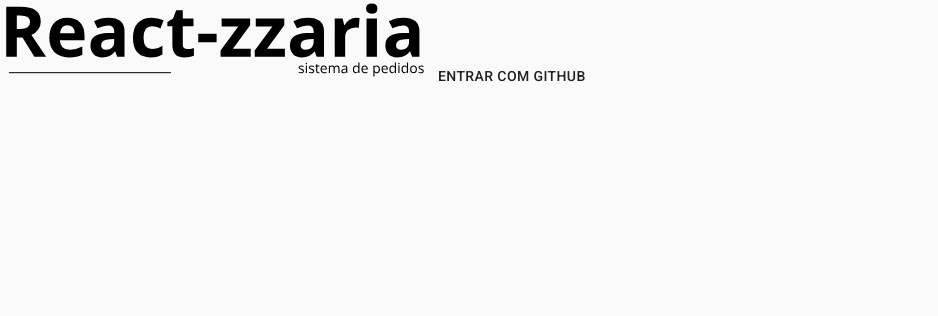
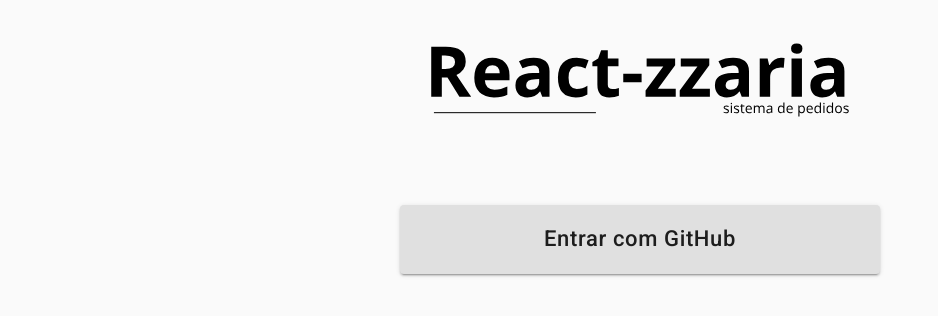
Before and after one commit to danielmatoscastro/reactzzaria, a React (Create React App) app: page /login in a window 1280 px wide. Shown: the top 316 px of the page, without its empty margins (0-938 px from the left). Built offline with nearby package versions, Linux system fonts and the light colour scheme.

Commit message:
Add initial layout and style for Login page.

```diff
--- a/src/pages/Login/index.js
+++ b/src/pages/Login/index.js
@@ -1,12 +1,19 @@
-import React, { Fragment } from 'react';
-import { Button } from '@material-ui/core';
-import { ReactComponent as Logo } from './logoReactzzaria.svg';
+import React from 'react';
+import { Grid } from '@material-ui/core';
+import { Container, MainLogo, GitHubButton } from './style';
 
 const Login = () => (
-  <Fragment>
-    <Logo />
-    <Button>Entrar com GitHub</Button>
-  </Fragment>
+  <Container>
+    <Grid container justify="center" spacing={10}>
+      <Grid item>
+        <MainLogo />
+      </Grid>
+
+      <Grid item xs={12} container justify="center">
+        <GitHubButton>Entrar com GitHub</GitHubButton>
+      </Grid>
+    </Grid>
+  </Container>
 );
 
 export default Login;
--- /dev/null
+++ b/src/pages/Login/style.js
@@ -0,0 +1,21 @@
+import styled from 'styled-components/macro';
+import { Button } from '@material-ui/core';
+import { ReactComponent as Logo } from './logoReactzzaria.svg';
+
+export const Container = styled.div`
+  padding: 40px;
+`;
+
+export const MainLogo = styled(Logo)`
+  width: 100%;
+`;
+
+export const GitHubButton = styled(Button).attrs({
+  variant: 'contained',
+  fullWidth: true,
+})`
+  text-transform: none;
+  font-size: 22px;
+  padding: 15px;
+  max-width: 480px;
+`;
```
